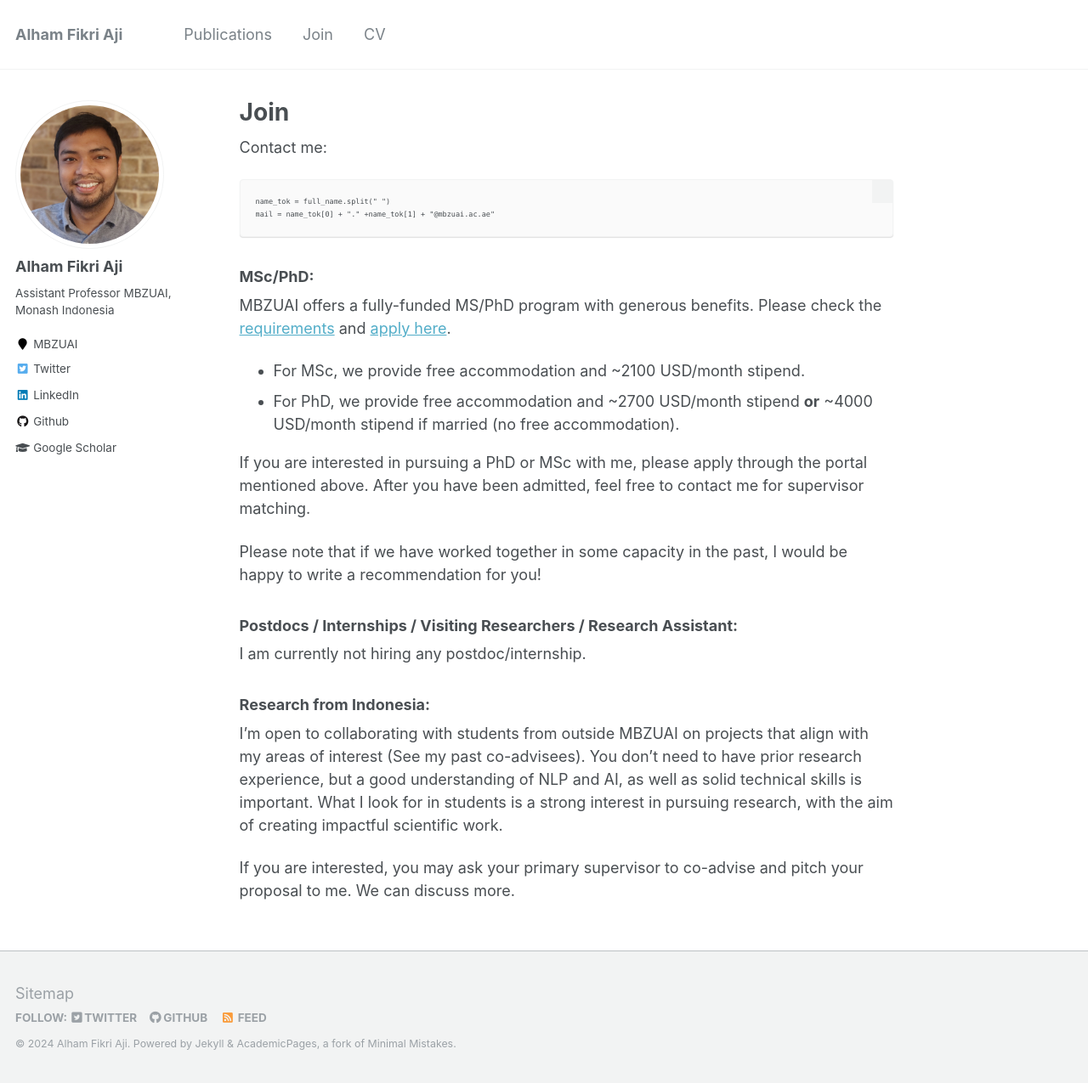
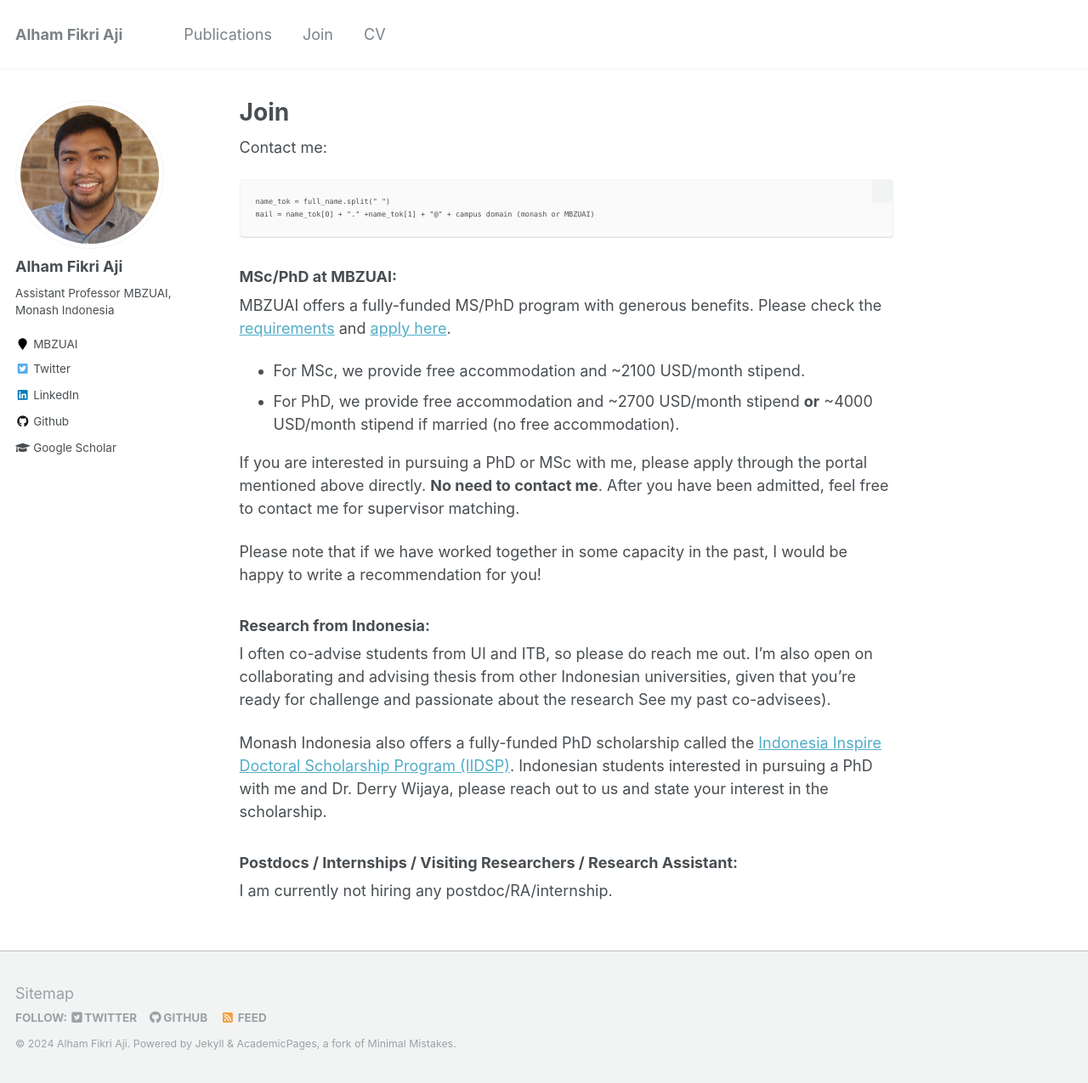
Before and after one commit to afaji/afaji.github.io, a Jekyll site: the page built from _pages/join.md, in a window 1280 px wide and 1275 px high. Shown: the whole window at 85% size. Built offline with Jekyll 4.4.1, drawn with Linux system fonts in a browser that asks for light colours.

Commit message:
Update join.md

````diff
--- a/_pages/join.md
+++ b/_pages/join.md
@@ -10,27 +10,27 @@ redirect_from:
 Contact me:
 ```
 name_tok = full_name.split(" ")
-mail = name_tok[0] + "." +name_tok[1] + "@mbzuai.ac.ae"
+mail = name_tok[0] + "." +name_tok[1] + "@" + campus domain (monash or MBZUAI)
 ```
 
 
-### MSc/PhD:
+### MSc/PhD at MBZUAI:
 
 MBZUAI offers a fully-funded MS/PhD program with generous benefits. Please check the [requirements](https://mbzuai.ac.ae/study/admission-process/) and [apply here](https://apply.mbzuai.ac.ae/OnlineApplication).
 
  - For MSc, we provide free accommodation and ~2100 USD/month stipend.
  - For PhD, we provide free accommodation and ~2700 USD/month stipend **or** ~4000 USD/month stipend if married (no free accommodation).
 
-If you are interested in pursuing a PhD or MSc with me, please apply through the portal mentioned above. After you have been admitted, feel free to contact me for supervisor matching.
+If you are interested in pursuing a PhD or MSc with me, please apply through the portal mentioned above directly. **No need to contact me**. After you have been admitted, feel free to contact me for supervisor matching.
 
 Please note that if we have worked together in some capacity in the past, I would be happy to write a recommendation for you!
 
+### Research from Indonesia:
+
+I often co-advise students from UI and ITB, so please do reach me out. I'm also open on collaborating and advising thesis from other Indonesian universities, given that you're ready for challenge and passionate about the research See my past co-advisees).
+
+Monash Indonesia also offers a fully-funded PhD scholarship called the [Indonesia Inspire Doctoral Scholarship Program (IIDSP)](https://www.monash.edu/indonesia/our-programs/doctor-of-philosophy-phd/Monash-Indonesia-Inspire-Doctoral-Scholarship-Program). Indonesian students interested in pursuing a PhD with me and Dr. Derry Wijaya, please reach out to us and state your interest in the scholarship.
+
 ### Postdocs / Internships / Visiting Researchers / Research Assistant:
 
-I am currently not hiring any postdoc/internship.
-
-### Research from Indonesia:
-
-I'm open to collaborating with students from outside MBZUAI on projects that align with my areas of interest (See my past co-advisees). You don't need to have prior research experience, but a good understanding of NLP and AI, as well as solid technical skills is important. What I look for in students is a strong interest in pursuing research, with the aim of creating impactful scientific work.
-
-If you are interested, you may ask your primary supervisor to co-advise and pitch your proposal to me. We can discuss more.
+I am currently not hiring any postdoc/RA/internship.
````
